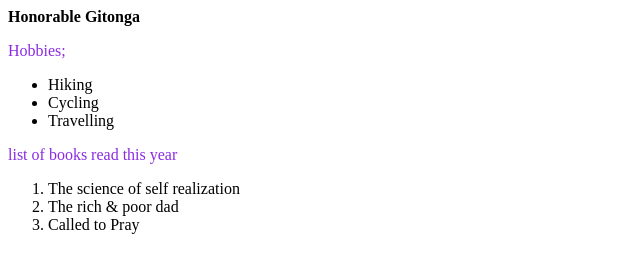
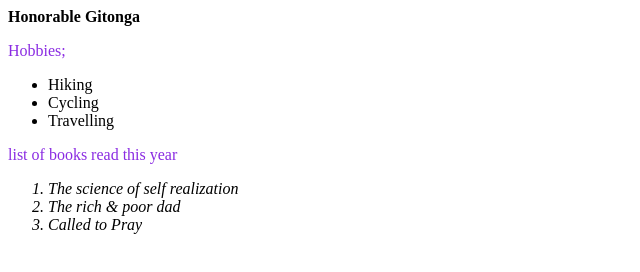
Before and after one commit to rmwirabua/xtian, a plain HTML site: page aboutme.html in a window 1280 px wide. Shown: the full height of the page, 0-640 px from the left. Drawn offline with Linux system fonts and the light colour scheme.

Commit message:
updates on typos

```diff
--- a/Css/focused-formatting.css
+++ b/Css/focused-formatting.css
@@ -7,3 +7,6 @@ p {
 .focus {
     color: brown;
 }
+ol {
+font-style: italic;
+}
```
Also changed, not shown: index.html (+1 -1 lines).
